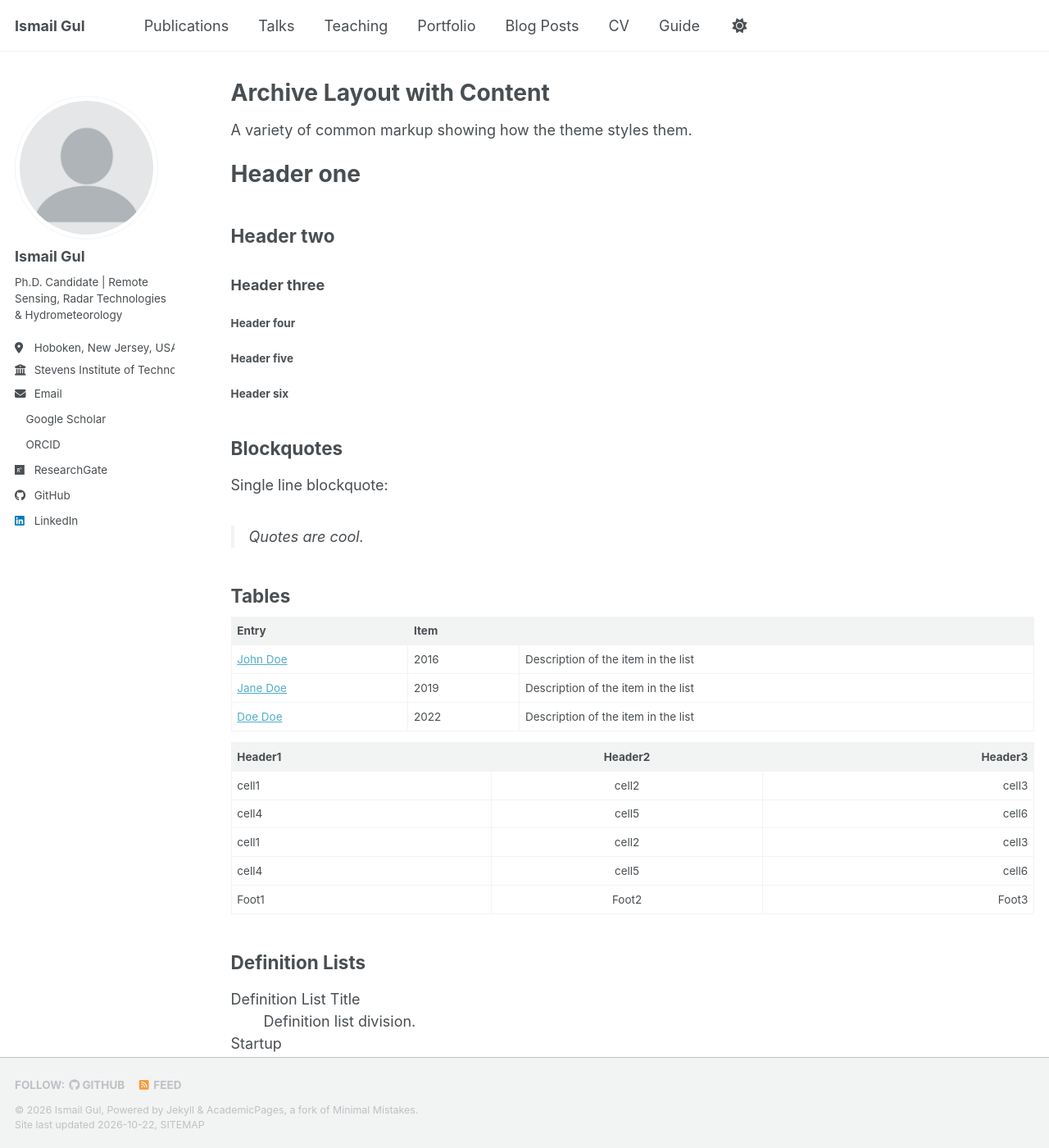
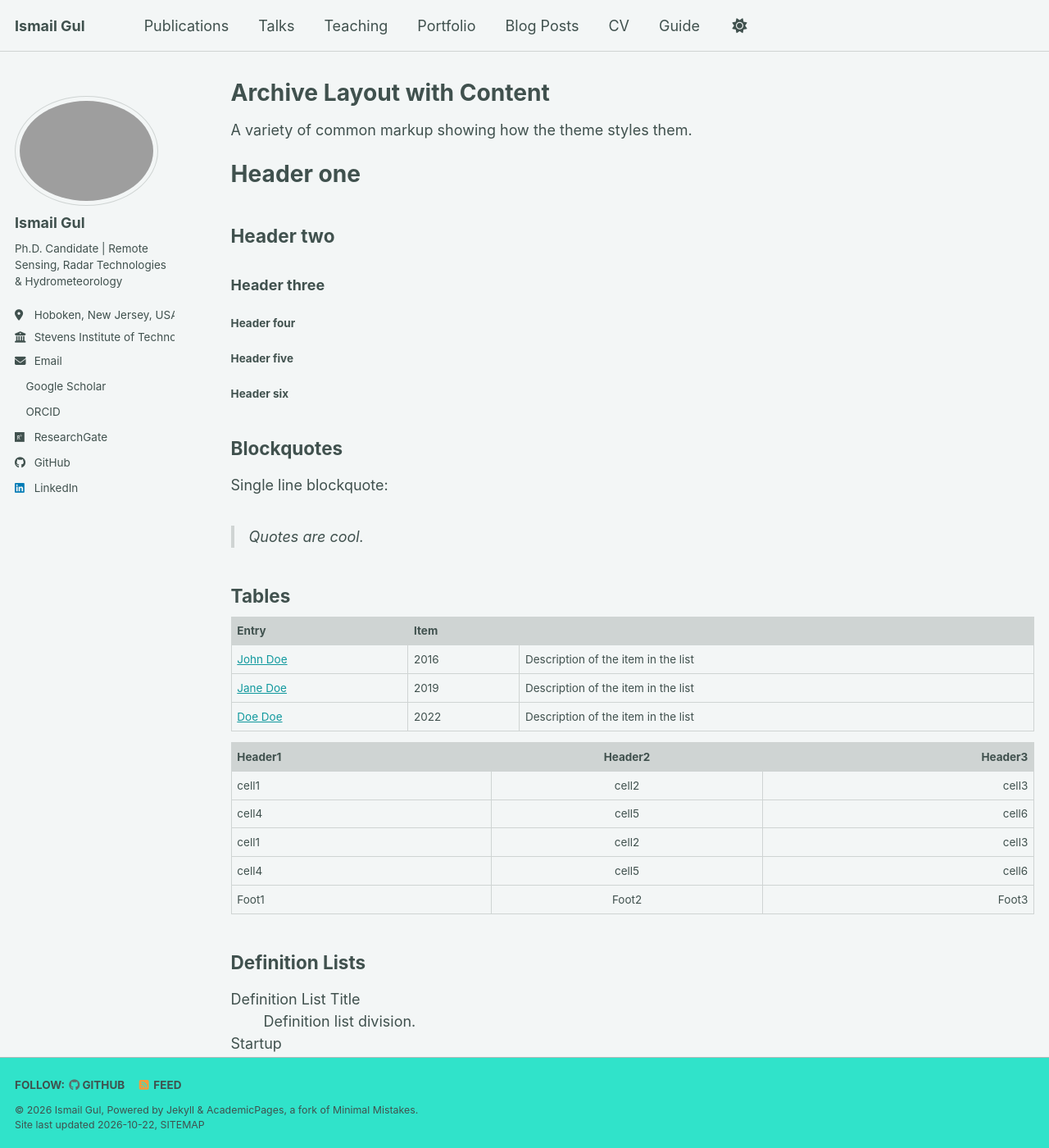
Before and after one commit to igul94/ismailgul.github.io, a Jekyll site: the page built from _pages/archive-layout-with-content.md, in a window 1280 px wide and 1400 px high. Shown: the whole window at 82% size. Built offline with Jekyll 4.4.1, drawn with Linux system fonts in a browser that asks for light colours; a style sheet for code colours, icons or effects is not loaded.

Commit message:
Customize site theme and profile image
Switches the site theme to mint and updates the author avatar to use the new igul_profile.png image.

```diff
--- a/_config.yml
+++ b/_config.yml
@@ -8,7 +8,7 @@
 
 # Basic Site Settings
 locale                   : "en-US"
-site_theme               : "default" # The available themes options are "default", "air", "sunrise", "mint", "dirt" and "contrast"
+site_theme               : "mint" # The available themes options are "default", "air", "sunrise", "mint", "dirt" and "contrast"
 title                    : "Ismail Gul"
 title_separator          : "-"
 name                     : &name "Ismail Gul"
@@ -22,7 +22,7 @@ repository               : "igul94/ismailgul.github.io"
 #               Additional customization can be done by editing /_includes/author-profile.html
 author:
   # Biographic information
-  avatar           : "profile.png"
+  avatar           : "igul_profile.png"
   name             : "Ismail Gul"
   pronouns         :
   bio              : "Ph.D. Candidate | Remote Sensing, Radar Technologies & Hydrometeorology"
```
Also changed, not shown: 1 other file.
